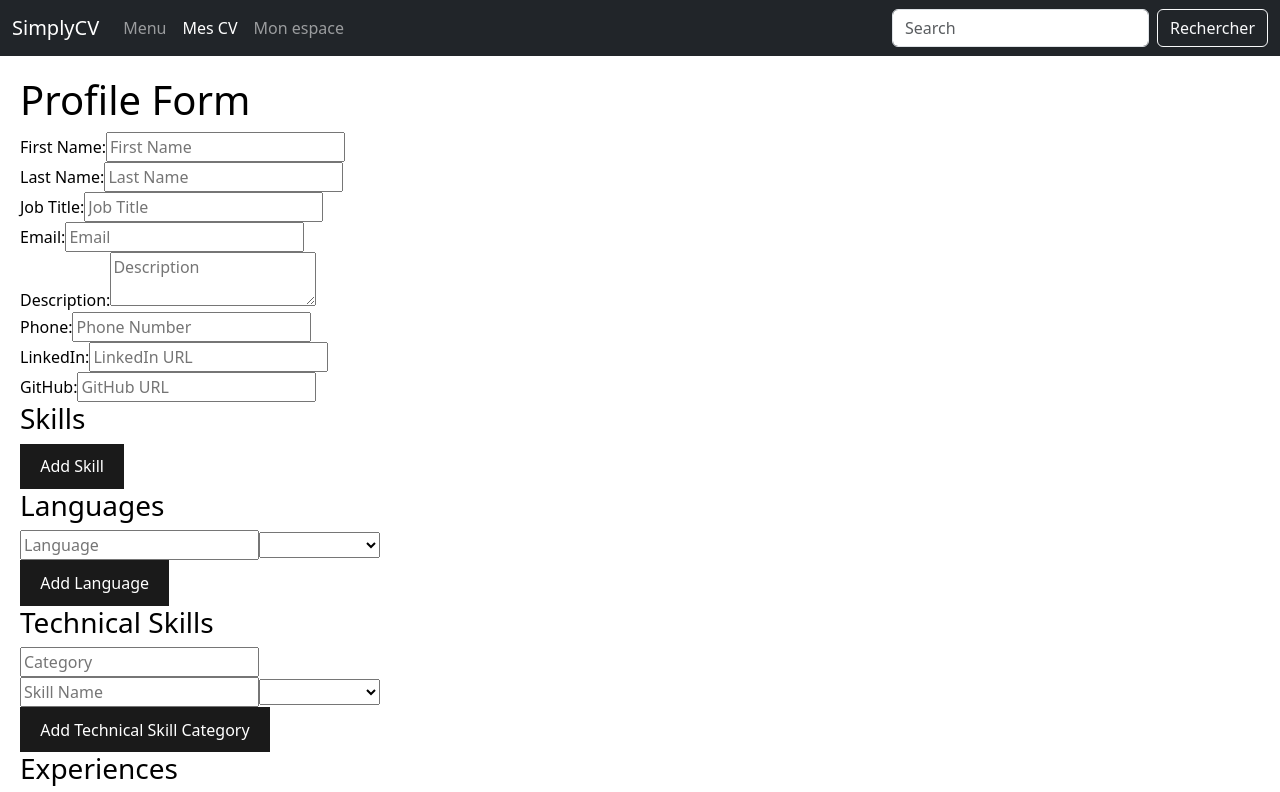
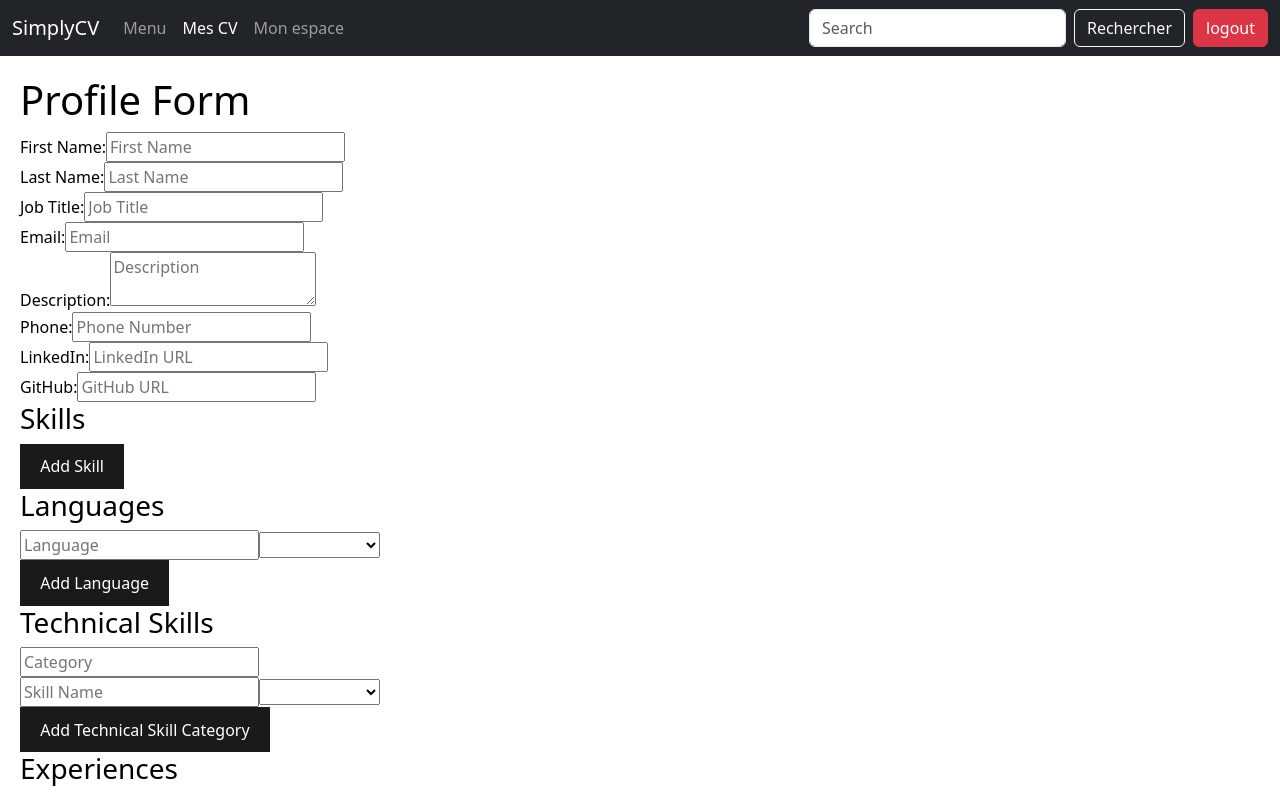
Before and after one commit to Louisrca/generateur-cv-grp1, a React (Vite) app in the folder web/: page /createcv in a window 1280 px wide. Shown: the top 792 px of the page. Built offline with nearby package versions, Linux system fonts and the light colour scheme; sample sign-in values are in the browser's storage.

Commit message:
update redirection while register

```diff
--- a/web/src/api/auth/register.js
+++ b/web/src/api/auth/register.js
@@ -1,13 +1,17 @@
 import { useMutation } from "@tanstack/react-query";
 import { webApiCall } from "../utils/api";
-// import { UserRegisterModel } from "../../../types/UserModel";
+import { useNavigate } from "react-router-dom";
 
 export const useRegisterUser = () => {
+  const navigate = useNavigate();
   return useMutation({
     mutationFn: (data) =>
       webApiCall("/auth/register", {
         body: JSON.stringify(data),
         method: "POST",
       }),
+    onSuccess: () => {
+      navigate("/login");
+    },
   });
 };
--- a/web/src/composant/NavBar/NavBar.jsx
+++ b/web/src/composant/NavBar/NavBar.jsx
@@ -4,12 +4,15 @@ import Form from "react-bootstrap/Form";
 import Nav from "react-bootstrap/Nav";
 import Navbar from "react-bootstrap/Navbar";
 import { NavLink } from "react-router-dom";
+import useAuth from "../../hooks/useAuth";
 
 function NavBar() {
+  const { logout } = useAuth();
+
   return (
     <Navbar expand="lg" className="bg-dark navbar-dark">
       <Container fluid>
-        <Navbar.Brand href="#">SimplyCV</Navbar.Brand>
+        <Navbar.Brand href="/">SimplyCV</Navbar.Brand>
         <Navbar.Toggle aria-controls="navbarScroll" />
         <Navbar.Collapse id="navbarScroll">
           <Nav
@@ -37,6 +40,10 @@ function NavBar() {
             />
             <Button variant="outline-light">Rechercher</Button>
           </Form>
+          <Button variant="danger" className="ms-2" onClick={logout}>
+            {" "}
+            logout
+          </Button>
         </Navbar.Collapse>
       </Container>
     </Navbar>
--- a/web/src/composant/ReigsterCard/RegisterCard.jsx
+++ b/web/src/composant/ReigsterCard/RegisterCard.jsx
@@ -4,19 +4,15 @@ import styles from "./RegisterCard.module.css";
 import { useRegisterUser } from "../../api/auth/register";
 import Divider from "@mui/material/Divider";
 import Link from "@mui/material/Link";
-import { useNavigate } from "react-router-dom";
 
 export const RegisterCard = () => {
   const registerUser = useRegisterUser();
-  const navigate = useNavigate();
+
   const handleSubmit = (e) => {
     e.preventDefault();
     const formData = new FormData(e.target);
     const data = Object.fromEntries(formData.entries());
     registerUser.mutate(data);
-    if (registerUser.isSuccess) {
-      navigate("/login");
-    }
   };
 
   return (
```
